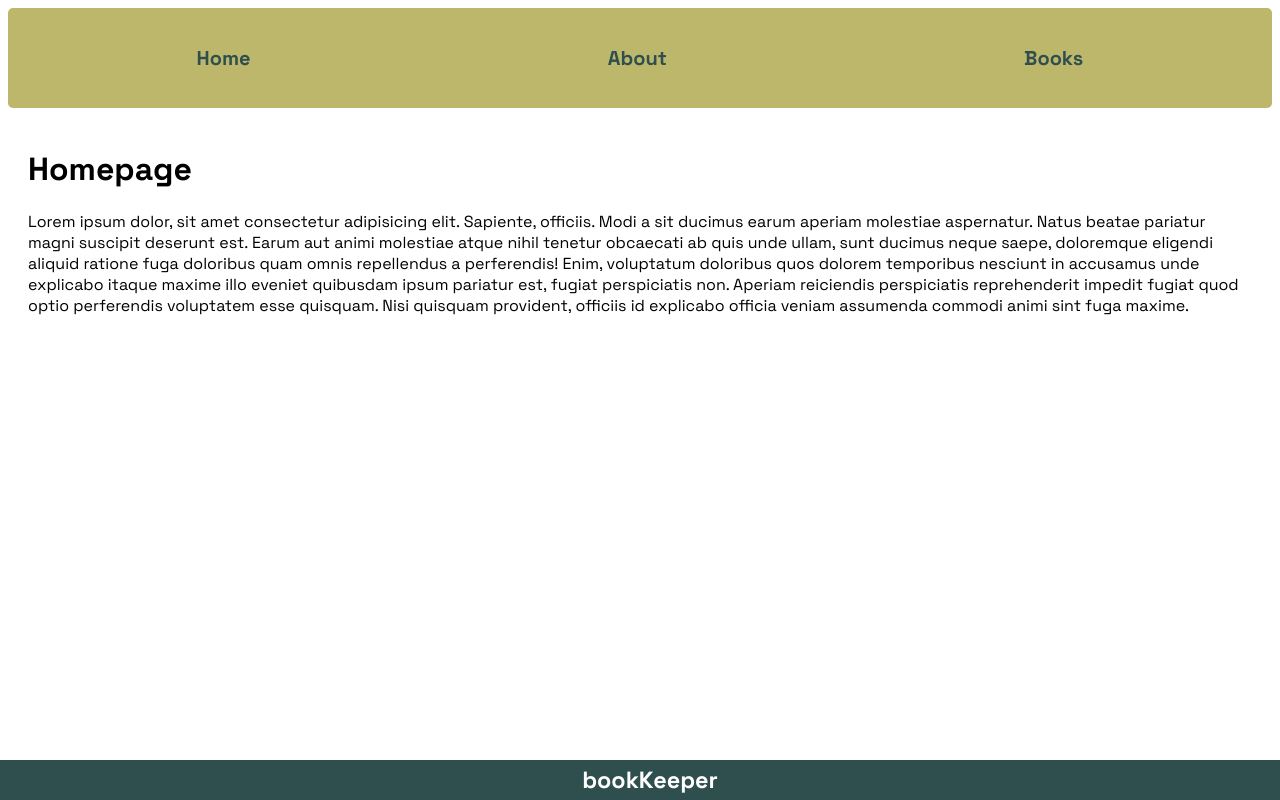
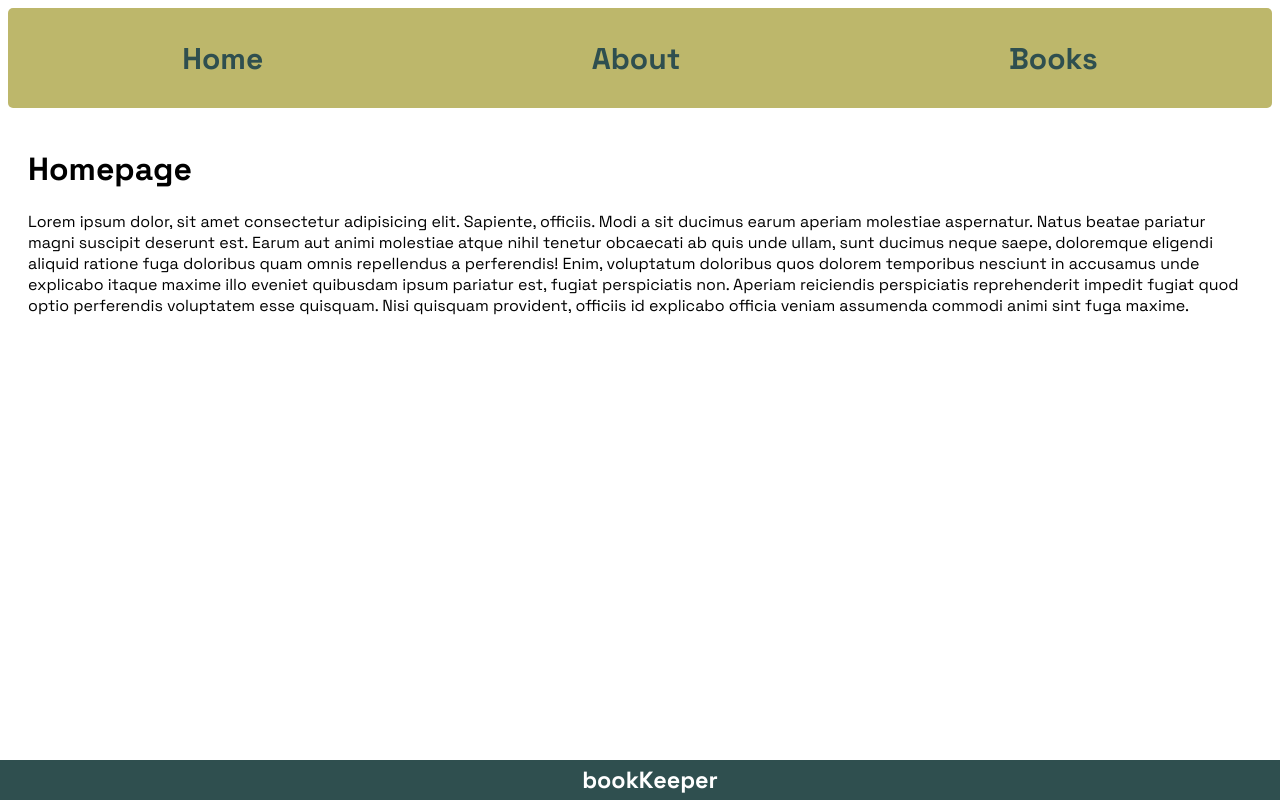
Before and after one commit to lauble/book-keeper, a Vue app: page / in a window 1280 px wide. Built offline with nearby package versions, Linux system fonts and the light colour scheme.

Commit message:
increase font size in nav bar

```diff
--- a/src/App.vue
+++ b/src/App.vue
@@ -41,7 +41,7 @@ nav {
   padding: 10px;
   background-color: darkkhaki;
   border-radius: 5px;
-  font-size: 20px;
+  font-size: 30px;
   font-weight: bold;
 }
 
```
